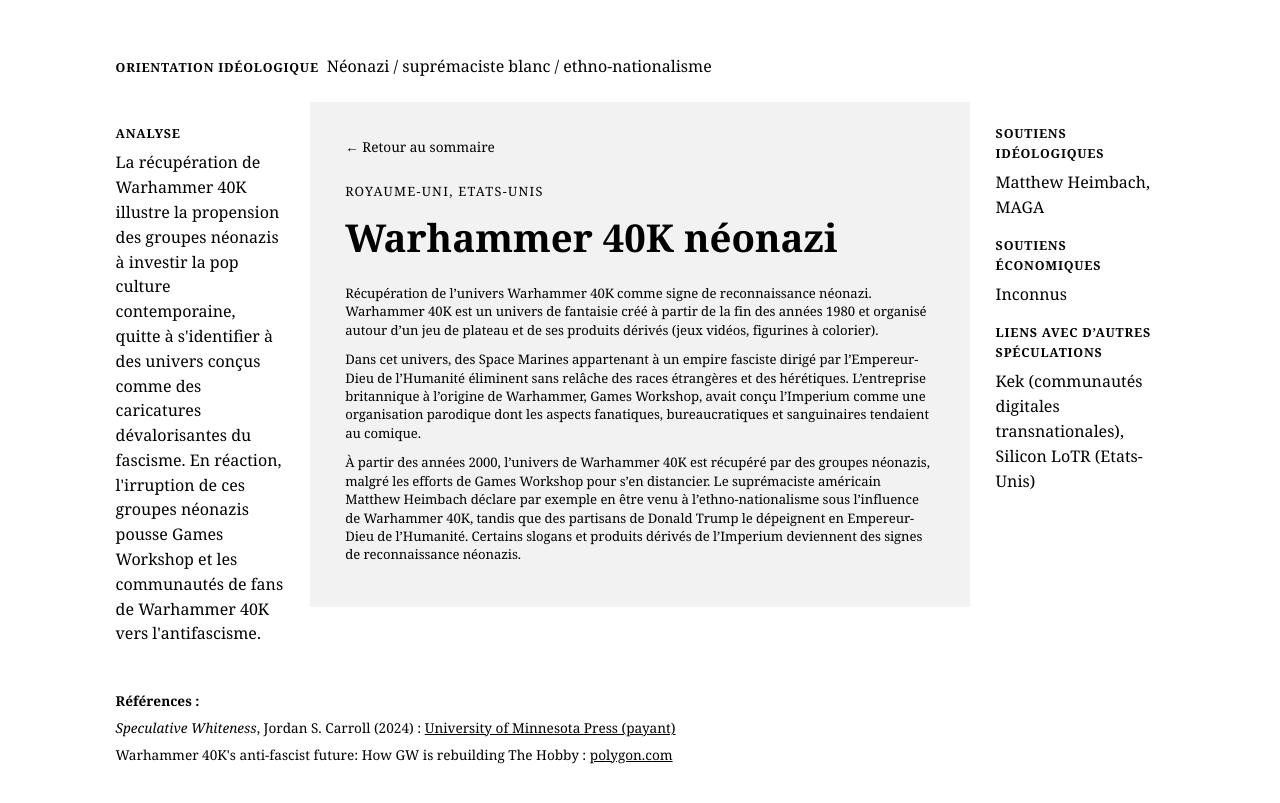
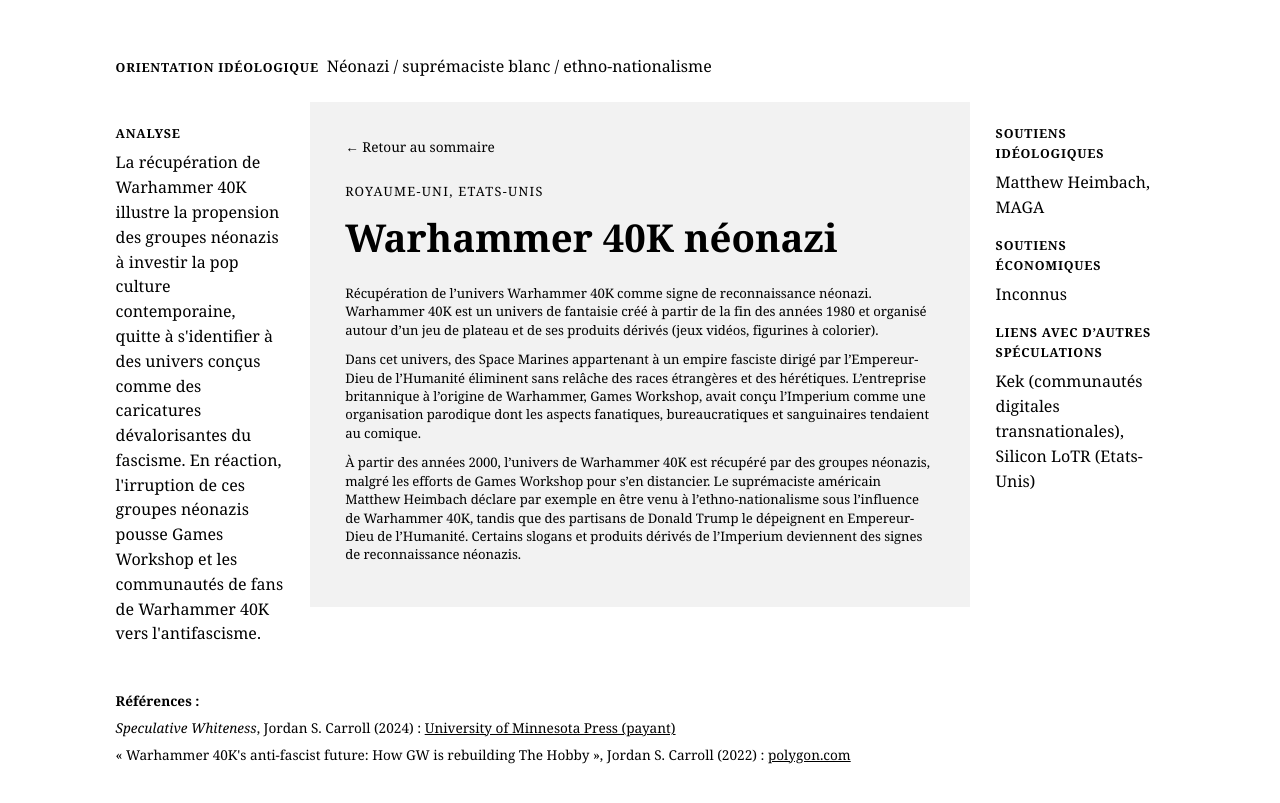
Before and after one commit to encycloreac/encycloreac.github.io, a Jekyll site: the page built from _entries/warhammer-40k-neonazi.md, in a window 1280 px wide. Shown: the top 803 px of the page. Built offline with Jekyll 4.4.1, drawn with Linux system fonts in a browser that asks for light colours.

Commit message:
Revise references in warhammer-40k-neonazi.md
Updated reference details for the article on Warhammer 40K.

```diff
--- a/_entries/warhammer-40k-neonazi.md
+++ b/_entries/warhammer-40k-neonazi.md
@@ -10,7 +10,7 @@
   - texte: "<em>Speculative Whiteness</em>, Jordan S. Carroll (2024)"
     url: "https://www.upress.umn.edu/9781517917081/speculative-whiteness/"
     label: "University of Minnesota Press (payant)"
-  - texte: "Warhammer 40K's anti-fascist future: How GW is rebuilding The Hobby"
+  - texte: "« Warhammer 40K's anti-fascist future: How GW is rebuilding The Hobby », Jordan S. Carroll (2022)"
     url: "https://www.polygon.com/23414657/warhammer-40k-anti-fascism-space-marines-capitalism-leagues-of-votann-hate/"
     label: "polygon.com"
 ---
```
